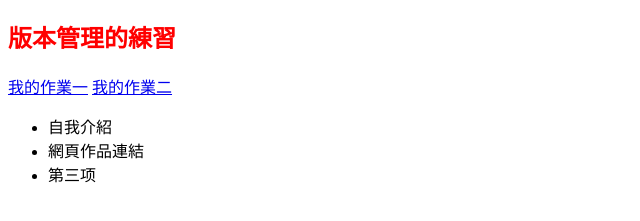
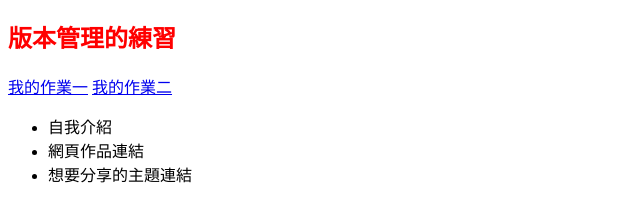
Before and after one commit to B11256013/2024, a plain HTML site: page index.html in a window 1280 px wide. Shown: the part 61-282 px from the top of the page, without its empty margins (0-640 px from the left). Drawn offline with Linux system fonts and the light colour scheme.

Commit message:
第五次提交

```diff
--- a/index.html
+++ b/index.html
@@ -25,7 +25,7 @@
     <ul>
         <li>自我介紹</li>
         <li>網頁作品連結</li>
-        <li>第三项</li>
+        <li>想要分享的主題連結</li>
       </ul>
 
 
```
